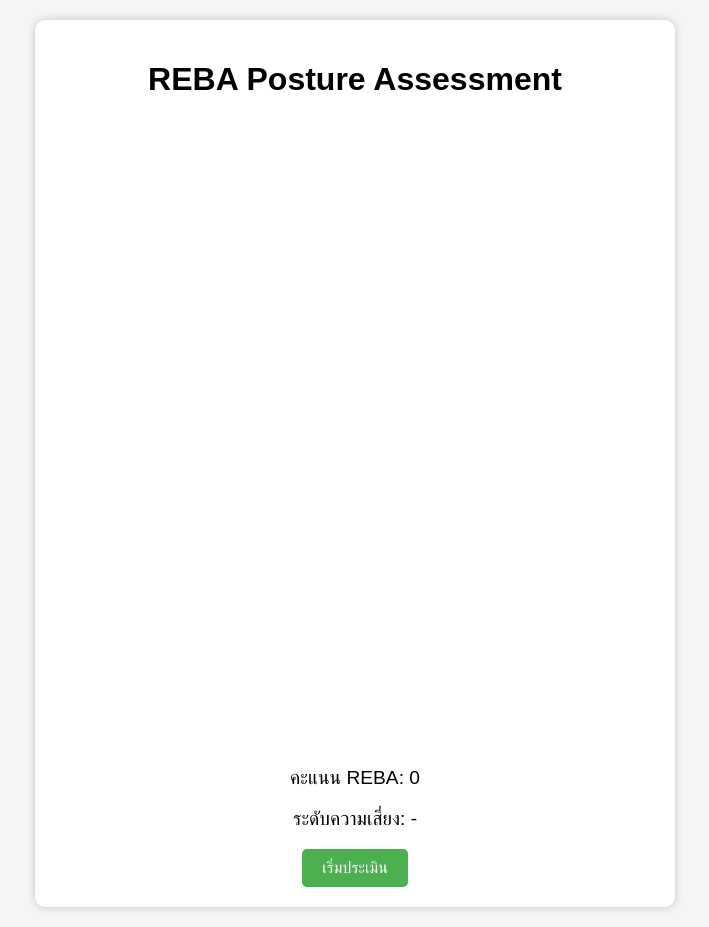
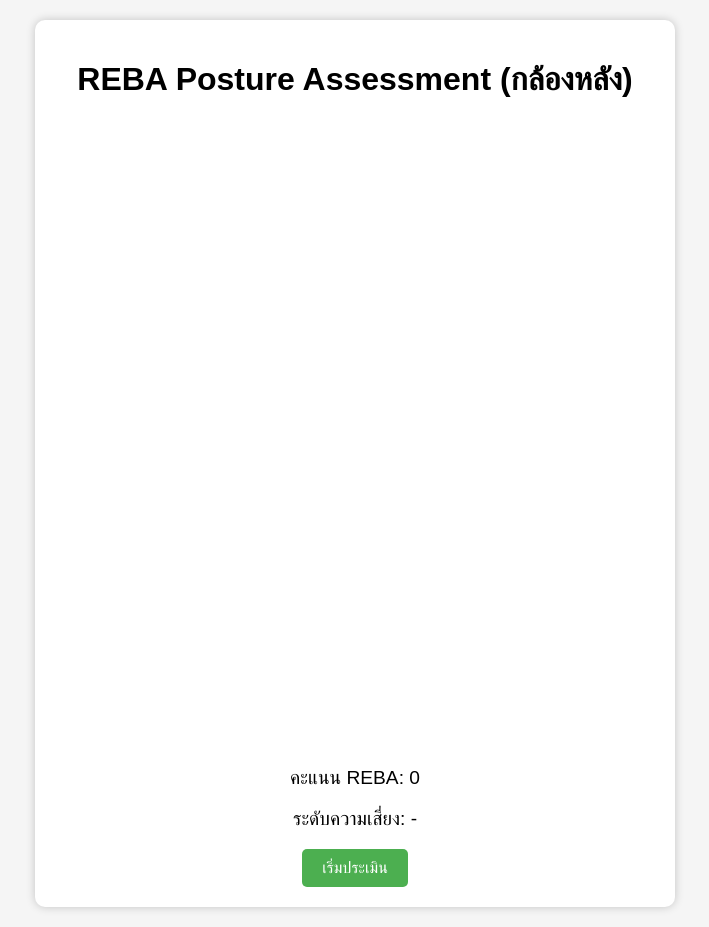
Before and after one commit to aomporn1123hot-ux/REBA-1.1, a plain HTML site: page index.html in a window 1280 px wide. Shown: the whole page, without its empty margins (285-994 px from the left). Drawn offline with Linux system fonts and the light colour scheme.

Commit message:
Update index.html

```diff
--- a/index.html
+++ b/index.html
@@ -3,15 +3,14 @@
 <head>
   <meta charset="UTF-8" />
   <meta name="viewport" content="width=device-width, initial-scale=1.0"/>
-  <title>REBA Posture Assessment</title>
+  <title>REBA Posture Assessment (กล้องหลัง)</title>
   <link rel="stylesheet" href="style.css">
-  <!-- MediaPipe Pose -->
   <script src="https://cdn.jsdelivr.net/npm/@mediapipe/pose/pose.js"></script>
   <script src="https://cdn.jsdelivr.net/npm/@mediapipe/camera_utils/camera_utils.js"></script>
 </head>
 <body>
   <div class="container">
-    <h1>REBA Posture Assessment</h1>
+    <h1>REBA Posture Assessment (กล้องหลัง)</h1>
     <video id="video" autoplay playsinline></video>
     <canvas id="output"></canvas>
 
@@ -22,7 +21,6 @@
 
     <button id="startBtn">เริ่มประเมิน</button>
   </div>
-
   <script src="script.js"></script>
 </body>
 </html>
```
